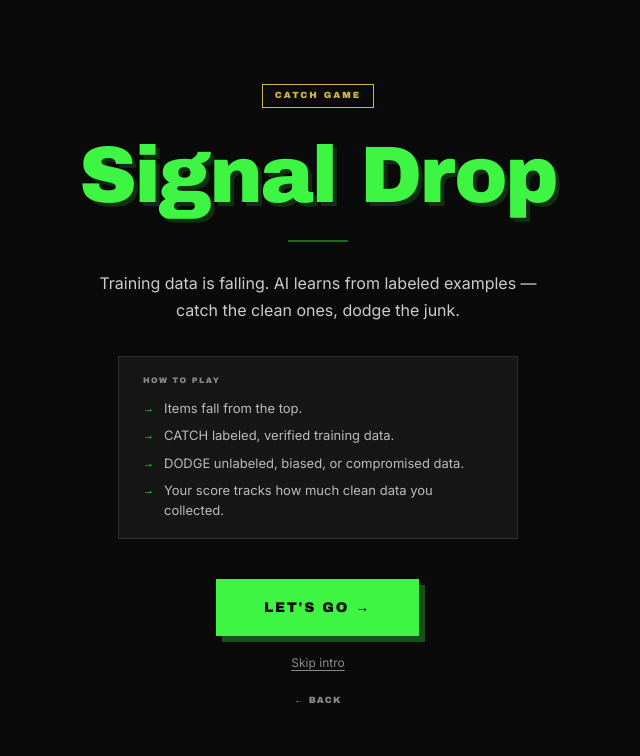
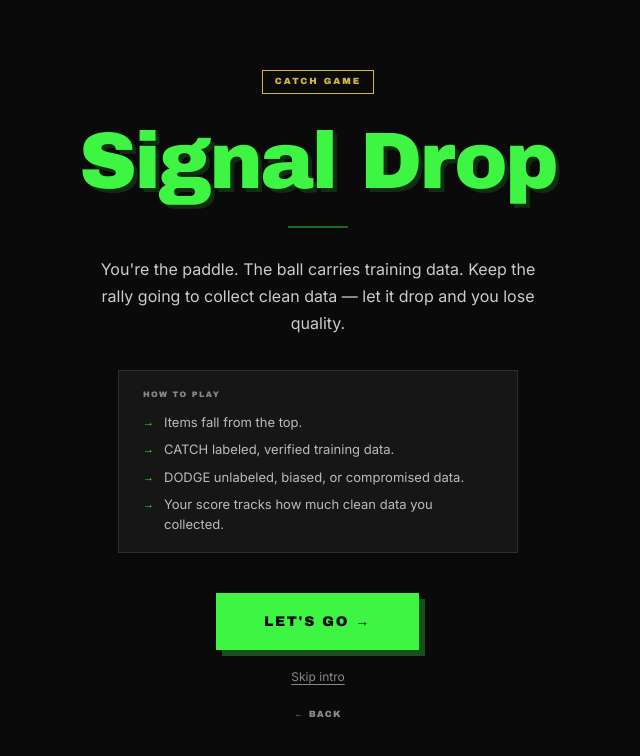
Before and after one commit to rafaelmaitraavalos-lang/pai-app, a Next.js app: page /games/signal-drop in a window 1280 px wide. Shown: the top 756 px of the page, without its empty margins (322-962 px from the left). Built offline with nearby package versions, Linux system fonts and the light colour scheme; a web font is replaced by a local one.

Commit message:
Fix GameIntro descriptions: Signal Drop (Pong mechanic) and Static (computer vision not generic AI errors)

```diff
--- a/app/games/signal-drop/page.tsx
+++ b/app/games/signal-drop/page.tsx
@@ -38,13 +38,13 @@ export default function SignalDropPage() {
       type="catch"
       description={
         isPT
-          ? 'Dados de treinamento estão caindo. A IA aprende com exemplos rotulados — pegue os bons, esquive dos ruins.'
-          : 'Training data is falling. AI learns from labeled examples — catch the clean ones, dodge the junk.'
+          ? 'Você é o paddle. A bola carrega dados de treinamento. Mantenha o rally vivo para coletar dados limpos — deixe a bola cair e você perde qualidade.'
+          : "You're the paddle. The ball carries training data. Keep the rally going to collect clean data — let it drop and you lose quality."
       }
       howToPlay={isPT ? [
-        'Itens caem do topo.',
-        'PEGUE dados de treinamento rotulados e verificados.',
-        'ESQUIVE de dados não rotulados, enviesados ou comprometidos.',
+        'Mova o paddle para rebater a bola.',
+        'Combos aumentam sua pontuação — não deixe cair.',
+        'Cada rally representa dados de treinamento sendo coletados.',
         'Sua pontuação acompanha quantos dados limpos você coletou.',
       ] : [
         'Items fall from the top.',
--- a/app/games/static/page.tsx
+++ b/app/games/static/page.tsx
@@ -29,8 +29,8 @@ export default function StaticPage() {
       type="group"
       description={
         isPT
-          ? 'A IA falha em padrões. Agrupe estas 16 cartas em 4 categorias de erros e limitações da IA.'
-          : 'AI fails in patterns. Group these 16 cards into 4 categories of AI errors and limitations.'
+          ? 'A visão computacional permite que a IA veja o mundo. Agrupe estas 16 cartas em 4 categorias sobre como as CNNs funcionam, o que fazem e onde falham.'
+          : 'Computer vision lets AI see the world. Group these 16 cards into 4 categories about how CNNs work, what they do, and where they fail.'
       }
       howToPlay={isPT ? [
         '16 cartas, 4 categorias ocultas.',
```
